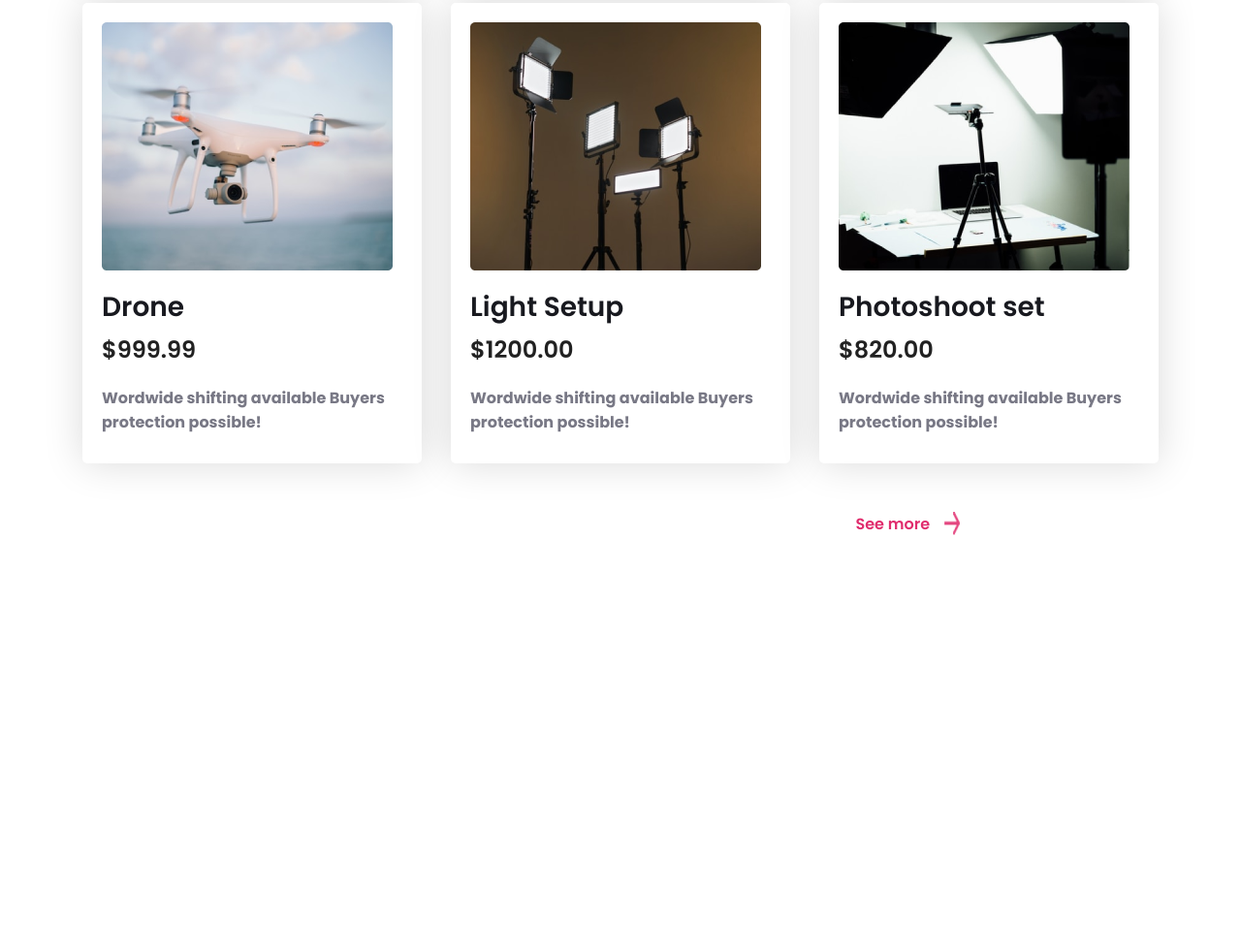
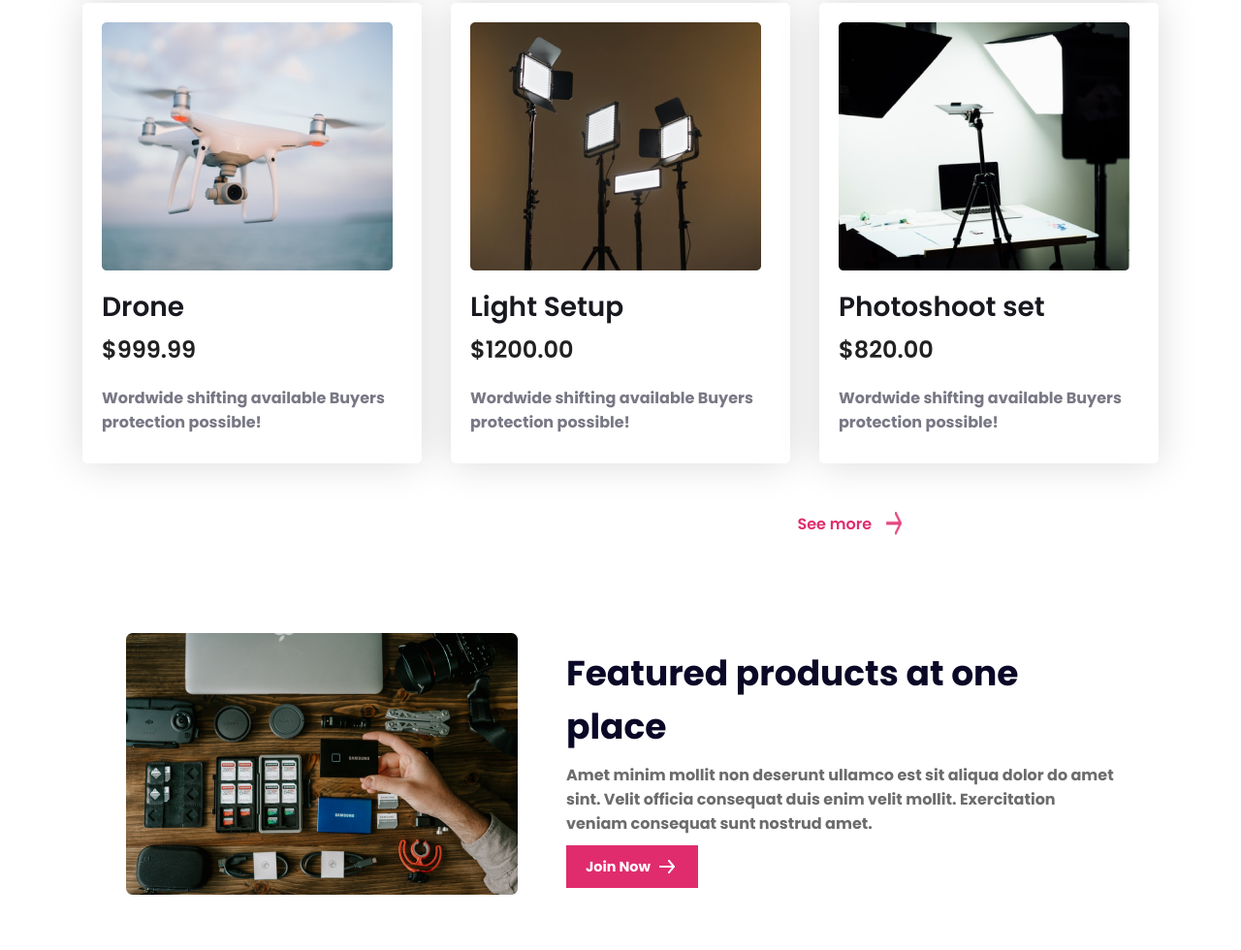
Before and after one commit to shalve37/influencer-gear-practice, a plain HTML site: page index.html in a window 1280 px wide. Shown: the part 1539-2519 px from the top of the page at 97% size. Before the commit the page ends 2142 px from the top, so only its background shows below. Drawn offline with Linux system fonts and the light colour scheme.

Commit message:
added the featured section yet to make responsive

```diff
--- a/index.html
+++ b/index.html
@@ -123,9 +123,28 @@
                 </div>
             </div>
         </div>
-        <div class="see-more">
+        <span class="see-more">
             <a href="">See more</a>
             <img src="images/Group.png" alt="">
+        </span>
+        <div class="featured-container">
+            <div class="featured-text">
+                <h1 class="featured-title">
+                    Featured products at one place
+                </h1>
+                <p class="featured-description">
+                    Amet minim mollit non deserunt ullamco est sit aliqua dolor do amet sint. Velit officia consequat duis enim velit mollit. Exercitation veniam consequat sunt nostrud amet.
+                </p>
+                <button class="join-button">
+                    <p>
+                        Join Now
+                    </p>
+                    <img src="images/arrow-forward 1.png" alt="">
+                </button>
+            </div>
+            <div class="featured-image">
+                <img src="images/gear.png" alt="">
+            </div>
         </div>
     </main>
     <footer>
--- a/styles/influencer_gear.css
+++ b/styles/influencer_gear.css
@@ -60,15 +60,13 @@ nav a:visited{
     border: none;
     border-radius: 41px;
     background: #E02C6D;
-}
-.banner-button p{
     color: #FFF;
     font-size: 1rem;
     font-weight: 700;
 }
 .banner-button:hover{
     cursor: pointer;
-    box-shadow: 2px 1px 5px;
+    box-shadow: 3px 2px 5px gray;
 }
 .banner-image{
     width: 475px;
@@ -140,7 +138,7 @@ nav a:visited{
 }
 .see-more{
     padding: 0px 0px 50px;
-    margin-right: 290px;
+    margin-right: 350px;
     display: flex;
     gap: 15px;
     justify-content: right;
@@ -153,7 +151,44 @@ nav a:visited{
     color:#E02C6D;
     text-decoration: none;
 }
-
+/* featured styles */
+.featured-container{
+    padding: 50px 130px 50px 130px;
+    display: flex;
+    gap: 50px;
+    flex-direction: row-reverse;
+    justify-content: center;
+    align-items: center;
+}
+.featured-text{
+    width: 600px;
+}
+.featured-title{
+    color: #0A0826;
+    font-size: 2.25rem;
+    font-weight: 700;
+}
+.featured-description{
+    padding: 10px 0px;
+    color: #6C6C6C;
+    font-size: 1rem;
+    font-weight: 700;
+}
+.join-button{
+    padding: 10px 20px;
+    display: flex;
+    gap: 5px;
+    align-items: center;
+    border: none;
+    background: #E02C6D;
+    color: #FFF;
+    font-size: 0.9rem;
+    font-weight: 700;
+}
+.join-button:hover{
+    cursor: pointer;
+    box-shadow: 3px 2px 5px gray;
+}
 
 
 
@@ -204,6 +239,13 @@ nav a:visited{
         flex-wrap: wrap;
         margin: 50px 20px;
     }
+    .card-container{
+        grid-template-columns: repeat(1,1fr);
+    }
+    .see-more{
+        margin: 0px;
+        justify-content: center;
+    }
 }
 
 /* medium devices */
@@ -223,7 +265,28 @@ nav a:visited{
         width: 100%;
         flex-direction: column;
     }
+    .banner-text{
+        padding-bottom: 30px;
+    }
     .sponsors-container{
         flex-wrap: wrap;
     }
+    .card-container{
+        margin-top: 30px;
+        padding: 10px;
+        grid-template-columns: repeat(2,350px);
+        grid-template-rows: repeat(2,475px);
+        gap: 30px;
+        align-items: center;
+    }
+    .card{
+        margin: 0px;
+        padding: 20px;
+    }
+    .see-more{
+        margin: 0px;
+        justify-content: center;
+        padding:50px 0px;
+
+    }
 }
```
